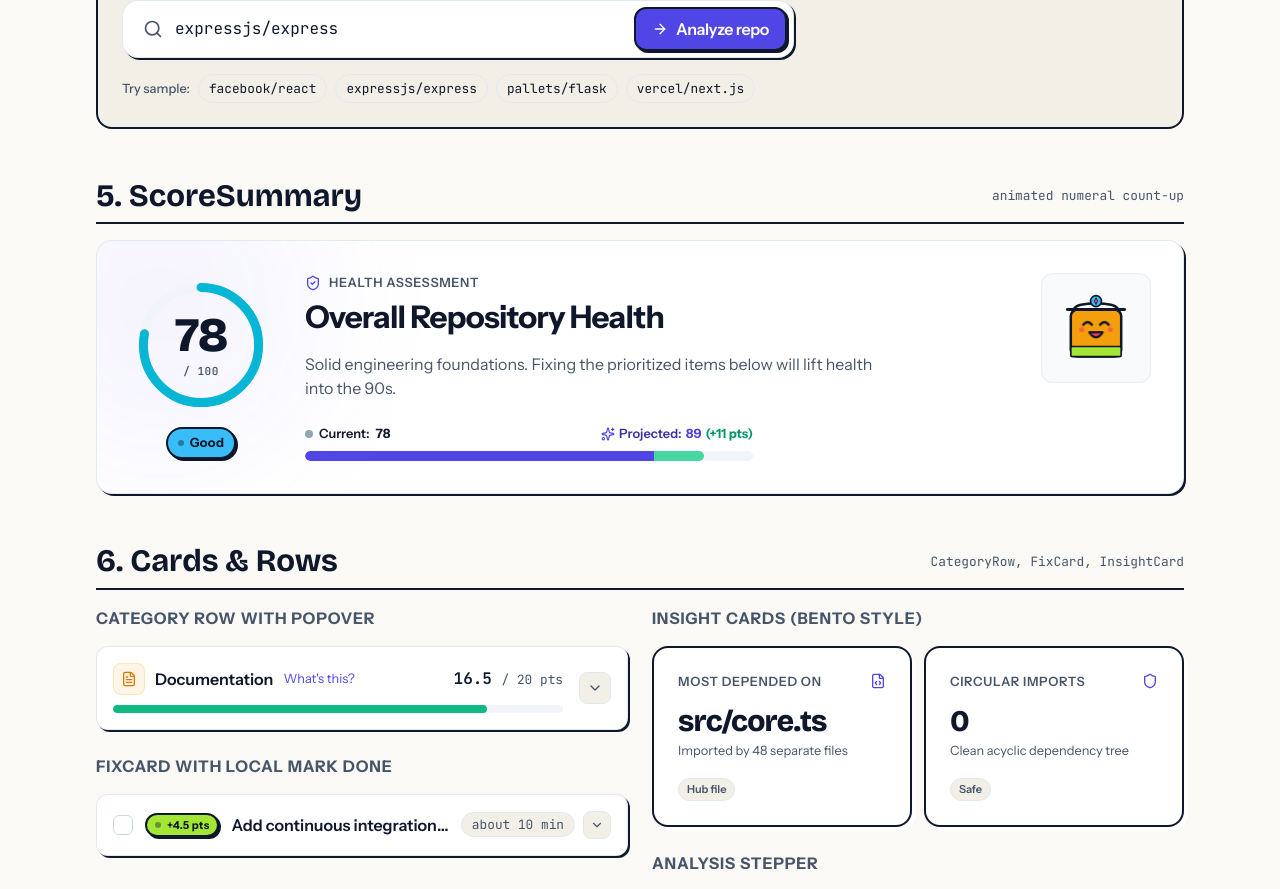
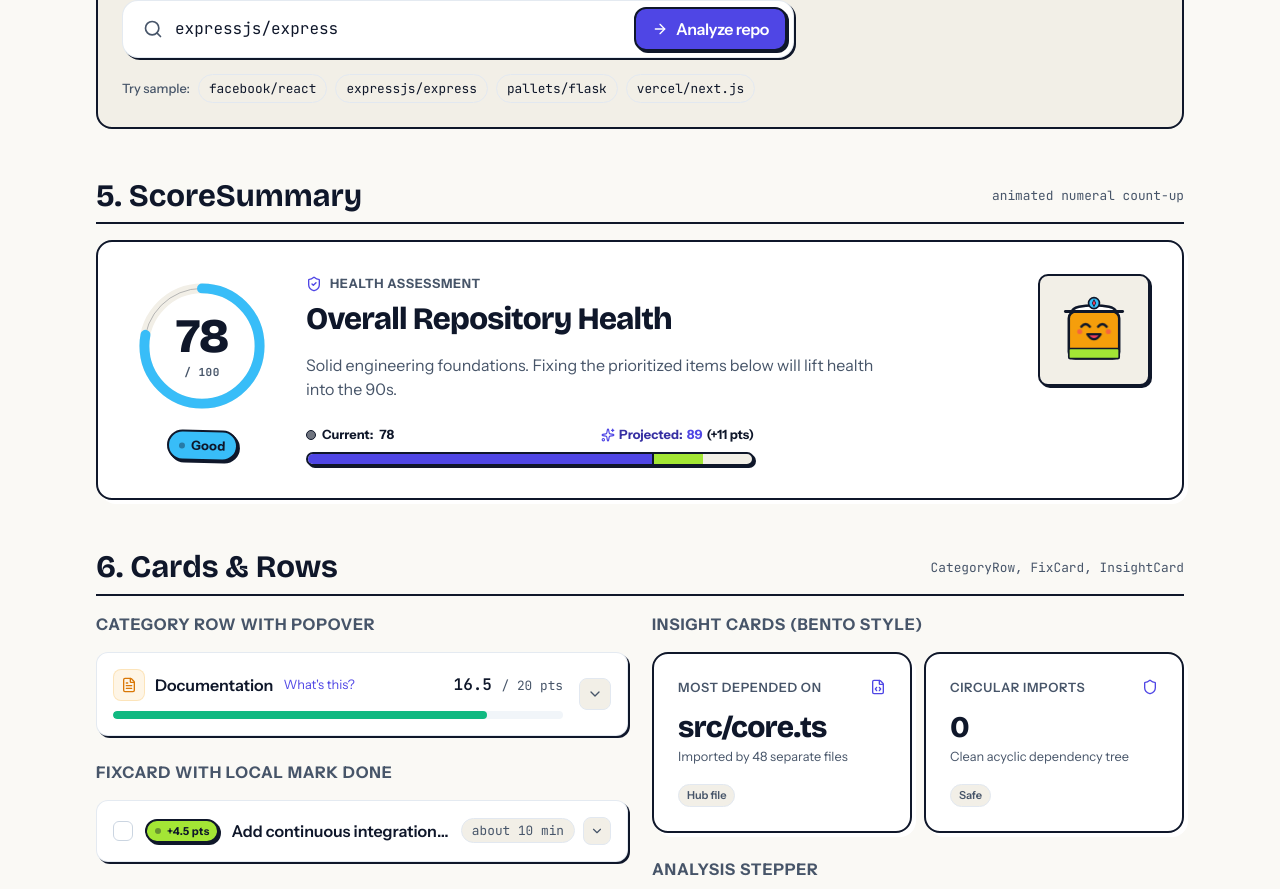
Before and after one commit to Hemacharankodhanda/repometric, a Next.js app in the folder apps/web/: page /kit in a window 1280 px wide. Shown: the part 958-1847 px from the top of the page. Built offline with nearby package versions, Linux system fonts and the light colour scheme.

Commit message:
fix(web): style ScoreSummary with ink borders and spec tokens

```diff
--- a/apps/web/src/components/ScoreSummary.tsx
+++ b/apps/web/src/components/ScoreSummary.tsx
@@ -87,15 +87,12 @@ export function ScoreSummary({
   const strokeDashoffset = circumference - (circumference * displayScore) / 100;
 
   const strokeColor =
-    score >= 90 ? '#10b981' : score >= 75 ? '#06b6d4' : score >= 55 ? '#f59e0b' : '#f43f5e';
+    score >= 90 ? '#a3e635' : score >= 75 ? '#38bdf8' : score >= 55 ? '#f59e0b' : '#f43f5e';
 
   return (
     <div
-      className={`rounded-card border border-slate-200/90 dark:border-slate-800/90 bg-card p-6 sm:p-8 shadow-sm dark:shadow-xl dark:shadow-indigo-950/10 flex flex-col md:flex-row items-center md:items-start justify-between gap-8 relative overflow-hidden ${className}`}
+      className={`rounded-card border-2 border-ink bg-card p-6 sm:p-8 shadow-card flex flex-col md:flex-row items-center md:items-start justify-between gap-8 relative ${className}`}
     >
-      {/* Subtle ambient glow */}
-      <div className="pointer-events-none absolute -top-24 -left-24 w-80 h-80 rounded-full bg-primary/5 dark:bg-primary/10 blur-3xl" />
-
       {/* Radial Health Gauge */}
       <div className="shrink-0 flex flex-col items-center justify-center relative">
         <div className="relative w-36 h-36 flex items-center justify-center">
@@ -106,9 +103,19 @@ export function ScoreSummary({
               cy="80"
               r={radius}
               stroke="currentColor"
-              strokeWidth="10"
+              strokeWidth="11"
               fill="transparent"
-              className="text-slate-100 dark:text-slate-800/70"
+              className="text-paper-2"
+            />
+            {/* Track border outline */}
+            <circle
+              cx="80"
+              cy="80"
+              r={radius}
+              stroke="var(--ink)"
+              strokeWidth="1"
+              fill="transparent"
+              className="opacity-30"
             />
             {/* Animated progress arc */}
             <circle
@@ -116,7 +123,7 @@ export function ScoreSummary({
               cy="80"
               r={radius}
               stroke={strokeColor}
-              strokeWidth="10"
+              strokeWidth="11"
               strokeDasharray={circumference}
               strokeDashoffset={strokeDashoffset}
               strokeLinecap="round"
@@ -129,14 +136,14 @@ export function ScoreSummary({
             <span className="font-display font-extrabold text-4xl sm:text-5xl text-ink tracking-tight leading-none">
               {displayScore}
             </span>
-            <span className="text-[11px] font-mono font-semibold text-ink-muted uppercase tracking-wider mt-1">
+            <span className="text-[11px] font-mono font-bold text-ink-muted uppercase tracking-wider mt-1">
               / 100
             </span>
           </div>
         </div>
 
-        <div className="mt-2.5">
-          <StickerBadge variant={gradeVariant} size="md">
+        <div className="mt-3">
+          <StickerBadge variant={gradeVariant} size="md" rotate="right">
             {gradeLabel}
           </StickerBadge>
         </div>
@@ -147,11 +154,11 @@ export function ScoreSummary({
         <div>
           <div className="flex items-center justify-center md:justify-start gap-2 mb-1.5">
             <ShieldCheck className="w-4 h-4 text-primary" />
-            <span className="text-xs font-semibold text-ink-muted uppercase tracking-wider">
+            <span className="text-xs font-bold text-ink-muted uppercase tracking-wider">
               Health Assessment
             </span>
           </div>
-          <h2 className="text-lg sm:text-xl font-bold text-ink tracking-tight">
+          <h2 className="text-lg sm:text-xl font-display font-extrabold text-ink tracking-tight">
             Overall Repository Health
           </h2>
         </div>
@@ -163,26 +170,26 @@ export function ScoreSummary({
         {/* Projected score progress bar */}
         {targetProjected && (
           <div className="pt-2 space-y-2 max-w-md">
-            <div className="flex justify-between items-center text-xs font-semibold">
+            <div className="flex justify-between items-center text-xs font-bold">
               <span className="text-ink flex items-center gap-1.5">
-                <span className="w-2 h-2 rounded-full bg-slate-400" />
+                <span className="w-2.5 h-2.5 rounded-full bg-ink/60 border border-ink" />
                 Current: <span className="font-bold">{score}</span>
               </span>
               <span className="text-primary-text flex items-center gap-1">
                 <Sparkles className="w-3.5 h-3.5 text-primary" />
                 Projected: <span className="font-bold text-primary">{targetProjected}</span>
-                <span className="text-emerald-600 dark:text-emerald-400 font-bold">
+                <span className="text-ink font-bold">
                   (+{targetProjected - score} pts)
                 </span>
               </span>
             </div>
-            <div className="h-2.5 w-full rounded-full bg-slate-100 dark:bg-slate-800/80 overflow-hidden flex">
+            <div className="h-3.5 w-full rounded-pill border-2 border-ink bg-paper-2 overflow-hidden flex shadow-card-sm">
               <div
-                className="h-full bg-primary transition-all duration-500 rounded-l-full"
+                className="h-full bg-primary transition-all duration-500 border-r-2 border-ink"
                 style={{ width: `${Math.min(100, score)}%` }}
               />
               <div
-                className="h-full bg-emerald-400 dark:bg-emerald-500 transition-all duration-500 opacity-90 rounded-r-full"
+                className="h-full bg-lime transition-all duration-500"
                 style={{ width: `${Math.max(0, Math.min(100, targetProjected) - score)}%` }}
               />
             </div>
@@ -191,7 +198,7 @@ export function ScoreSummary({
       </div>
 
       {/* Mascot Companion */}
-      <div className="shrink-0 flex flex-col items-center justify-center p-3 rounded-xl bg-slate-50 dark:bg-slate-900/40 border border-slate-200/60 dark:border-slate-800/60">
+      <div className="shrink-0 flex flex-col items-center justify-center p-3 rounded-control bg-paper-2 border-2 border-ink shadow-card-sm">
         <Tilly mood={tillyMood} size={84} />
       </div>
     </div>
```
